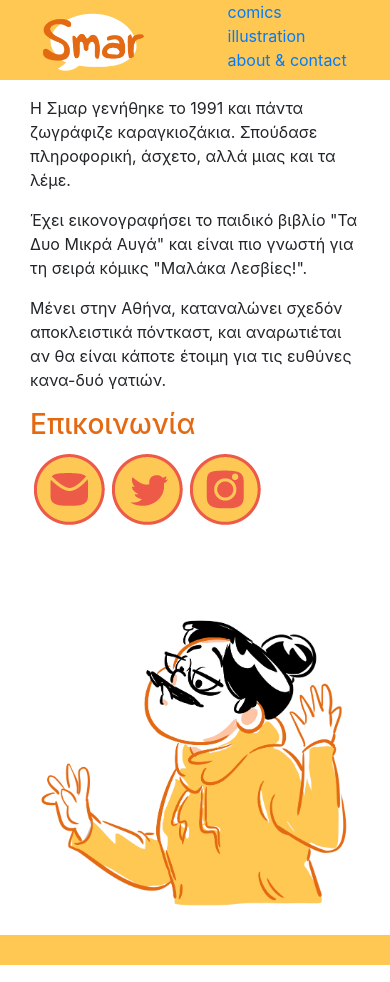
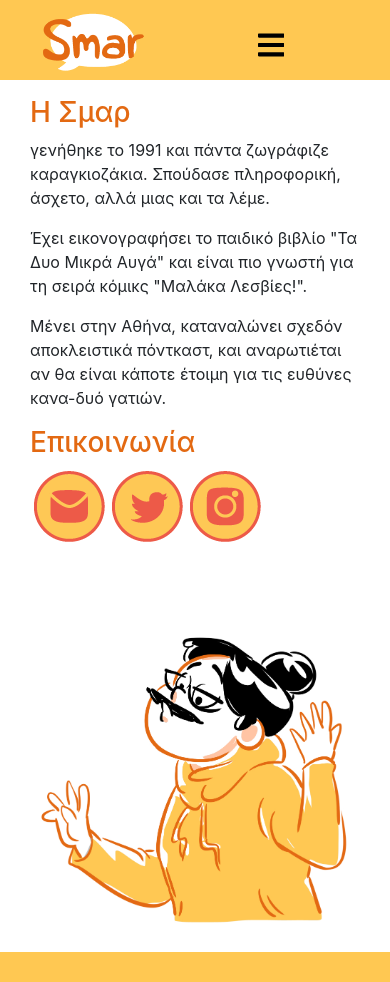
Before and after one commit to smar152/smarmakescomics, a React (Create React App) app: page /about in a window 390 px wide. Built offline with nearby package versions, Linux system fonts and the light colour scheme.

Commit message:
mobile menu drawer opens

```diff
--- a/src/Components/AboutPage.js
+++ b/src/Components/AboutPage.js
@@ -4,10 +4,11 @@ import * as serviceWorker from "../serviceWorker";
 const AboutPage = (props) => {
   return (
     <div className="container">
-      <div className="row">
-        <div className="col-12 col-md-6">
+      <div className="row d-flex align-items-center">
+        <div className="col-12 col-md-5 ">
+          <h3>Η Σμαρ</h3>
           <p>
-            Η Σμαρ γενήθηκε το 1991 και πάντα ζωγράφιζε καραγκιοζάκια. Σπούδασε
+            γενήθηκε το 1991 και πάντα ζωγράφιζε καραγκιοζάκια. Σπούδασε
             πληροφορική, άσχετο, αλλά μιας και τα λέμε.
           </p>
           <p>
@@ -33,7 +34,7 @@ const AboutPage = (props) => {
             </a>
           </div>
         </div>
-        <div className="col-12 col-md-6">
+        <div className="col-12 col-md-7">
           <img src="../img/about_pic.jpg" className="img-fluid" alt="" />
         </div>
       </div>
--- a/src/Components/IllustrationGallery.js
+++ b/src/Components/IllustrationGallery.js
@@ -9,7 +9,9 @@ const IllustrationGallery = (props) => {
   return (
     <div id="illustration">
       <div className="container p-3">
-        <h1 id="pageTitle">Εικονογράφηση</h1>
+        <h1 id="pageTitle" className="row p-2">
+          Εικονογράφηση
+        </h1>
         <div className="row">
           {Object.keys(illustrations).map((key) => {
             const illustration = illustrations[key];
--- a/src/common/Navigation.js
+++ b/src/common/Navigation.js
@@ -4,6 +4,20 @@ import { Link } from "react-router-dom";
 
 class Navigation extends Component {
   state = {};
+
+  openMenu() {
+    if (document.querySelector(".drawer").classList.contains("active")) {
+      document.querySelector(".drawer").classList.remove("active");
+    } else {
+      document.querySelector(".drawer").classList.add("active");
+      // document.addEventListener("click", handleClick);
+    }
+  }
+
+  // handleClick() {
+  //   console.log("click!");
+  // }
+
   render() {
     return (
       <>
@@ -18,7 +32,13 @@ class Navigation extends Component {
             <div>about & contact</div>
           </Link>
         </div>
-        <div className="col-5 d-md-none d-flex flex-column">
+        <div className="button" onClick={this.openMenu}>
+          <svg xmlns="http://www.w3.org/2000/svg" viewBox="0 0 448 512">
+            <path d="M16 132h416c8.837 0 16-7.163 16-16V76c0-8.837-7.163-16-16-16H16C7.163 60 0 67.163 0 76v40c0 8.837 7.163 16 16 16zm0 160h416c8.837 0 16-7.163 16-16v-40c0-8.837-7.163-16-16-16H16c-8.837 0-16 7.163-16 16v40c0 8.837 7.163 16 16 16zm0 160h416c8.837 0 16-7.163 16-16v-40c0-8.837-7.163-16-16-16H16c-8.837 0-16 7.163-16 16v40c0 8.837 7.163 16 16 16z" />
+          </svg>
+        </div>
+
+        <div className="drawer col-5 d-md-none d-flex flex-column">
           <Link to="/comics/">
             <div className="row">comics</div>
           </Link>
--- a/src/index.scss
+++ b/src/index.scss
@@ -1,5 +1,8 @@
 @import "bootstrapOverrides";
 @import "~bootstrap/scss/bootstrap";
+
+$mango: #ffc852;
+$orange: #e36912;
 
 body {
   margin: 0;
@@ -15,7 +18,7 @@ body {
   }
 
   h3 {
-    color: #e36912;
+    color: $orange;
   }
 
   $headerHeight: 80px;
@@ -26,14 +29,41 @@ body {
     img {
       height: $headerHeight;
     }
-    background-color: #ffc852;
+    background-color: $mango;
     display: flex;
     flex-direction: row;
     justify-content: center;
   }
 
   .navigation {
-    background-color: #ffc852;
+    background-color: $mango;
+  }
+
+  svg {
+    height: 30px;
+    margin: 30px;
+    cursor: pointer;
+  }
+
+  .drawer {
+    position: fixed;
+    right: 0px;
+    width: 200px;
+    top: 0px;
+    background: $mango;
+    transform: translateX(200px);
+    transition-duration: 1s;
+    padding: 40px;
+    text-align: right;
+    :visited,
+    :link {
+      color: $orange;
+      text-decoration: none;
+    }
+  }
+
+  .drawer.active {
+    transform: translateX(0px);
   }
 
   .content {
@@ -41,12 +71,12 @@ body {
   }
 
   #pageTitle {
-    color: #e36912;
+    color: $orange;
   }
 
   .footer {
     height: $footerHeight;
-    background-color: #ffc852;
+    background-color: $mango;
   }
 
   .grid-sizer {
```
